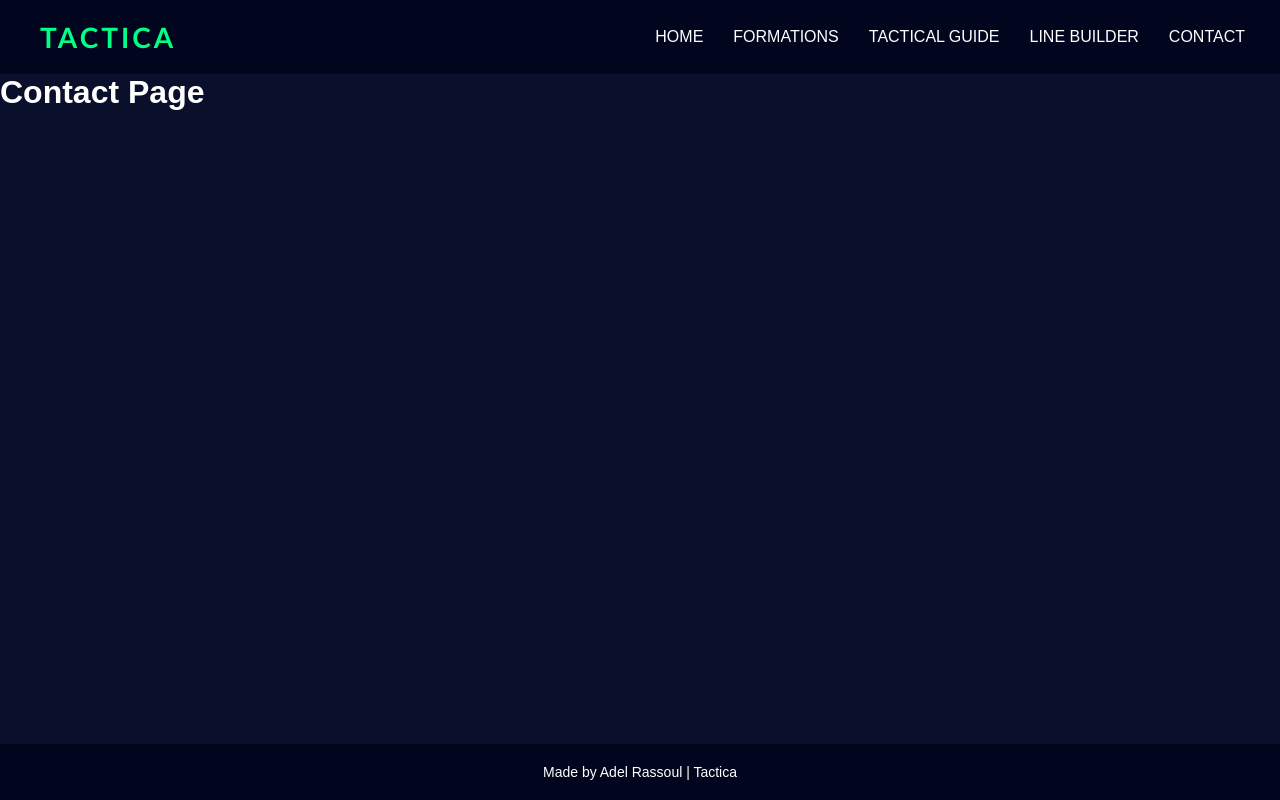
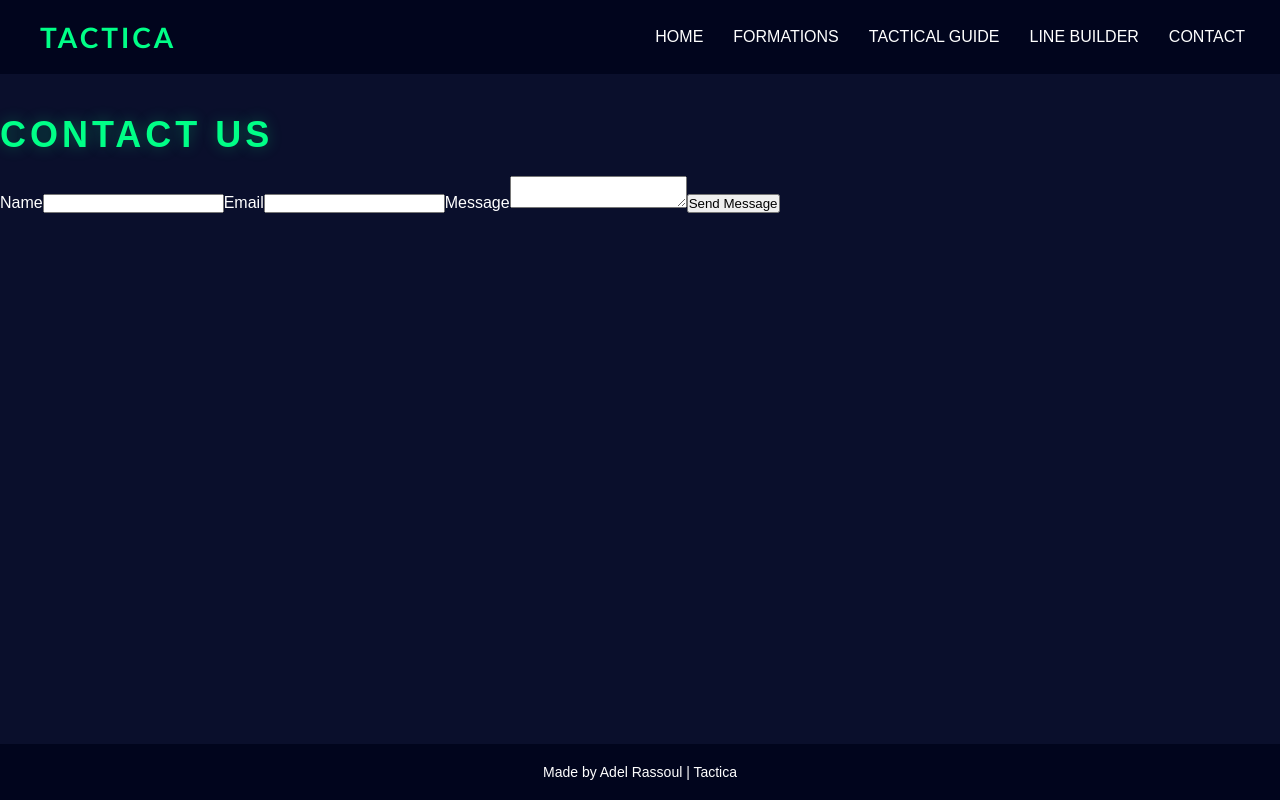
Before and after one commit to AdelRassoul/Tactica, a React (Create React App) app: page /contact in a window 1280 px wide. Built offline with nearby package versions, Linux system fonts and the light colour scheme.

Commit message:
added contact html

```diff
--- a/src/Pages/Contact.jsx
+++ b/src/Pages/Contact.jsx
@@ -1,6 +1,28 @@
 function Contact() {
 
+  return (
+    <main>
+      <div className="contact-container">
+        <h1>Contact Us</h1>
 
-  return (<h1>Contact Page</h1>);
+        <form action="">
+
+          <label htmlFor="name">Name</label>
+          <input type="text" id="name" required />
+
+          <label htmlFor="email">Email</label>
+          <input type="email" id="email" required />
+
+          <label htmlFor="message">Message</label>
+          <textarea name="message" id="message" required></textarea>
+
+          <button type="submit">Send Message</button>
+
+        </form>
+
+      </div>
+    </main>
+  );
 }
+
 export default Contact;
```
